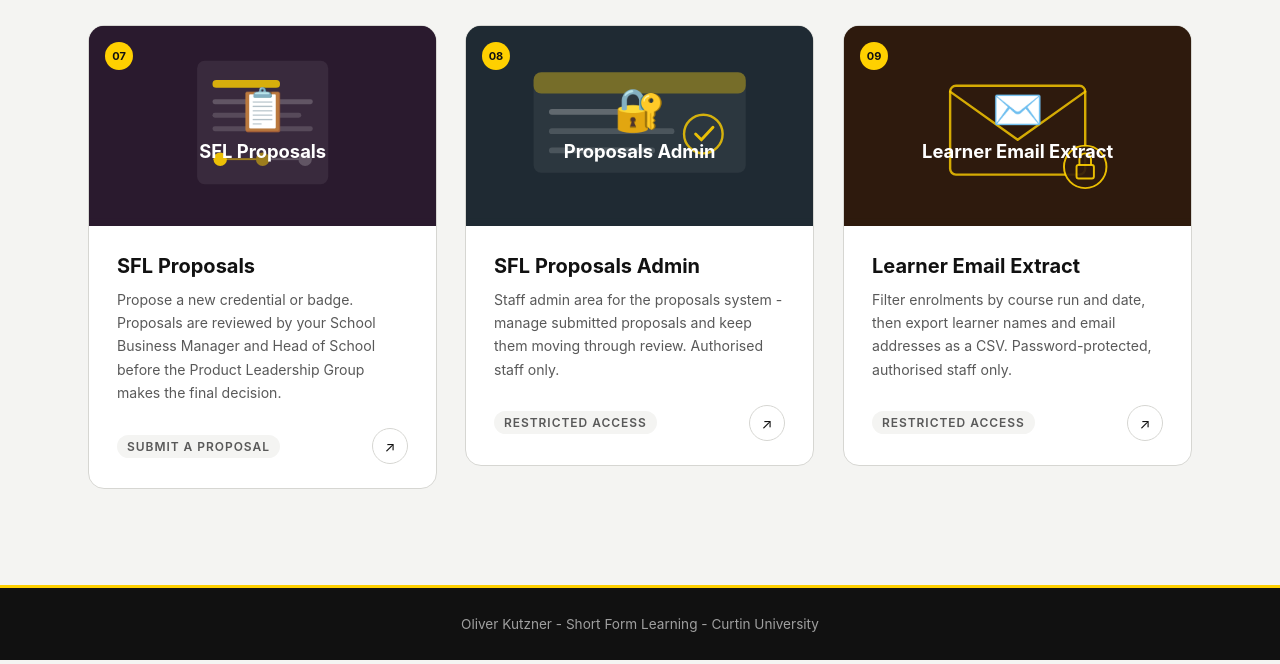
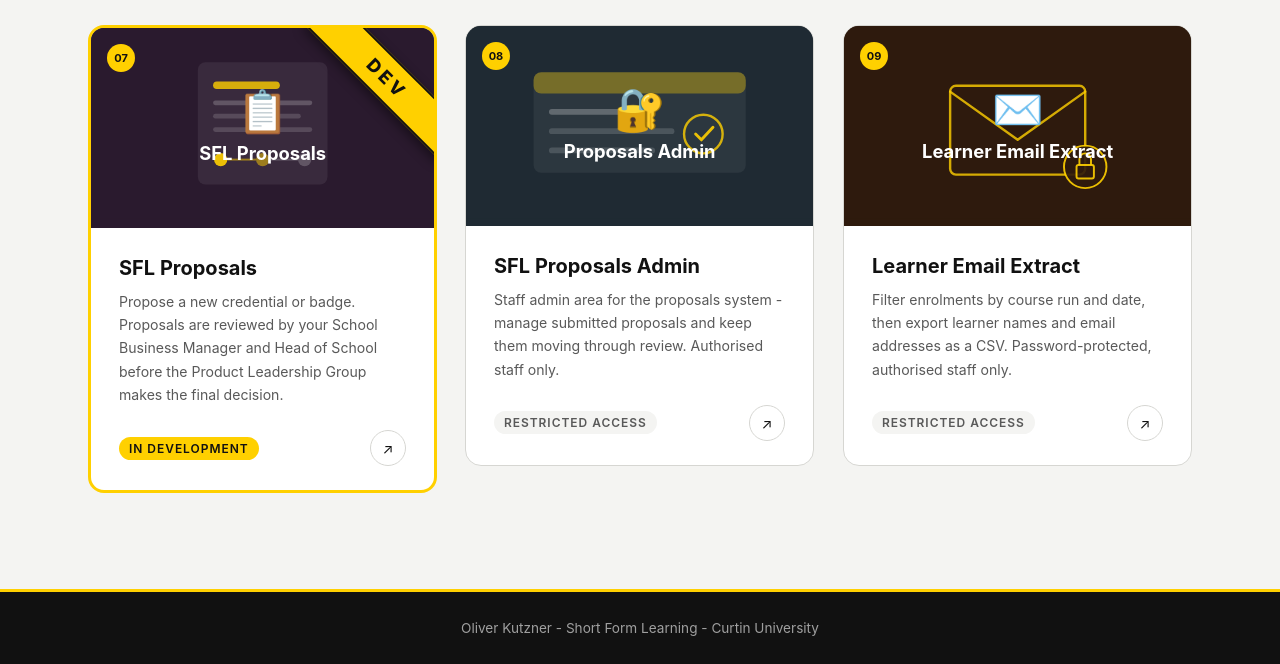
Before and after one commit to okutzner/SFL-Toolbox, a plain HTML site: page index.html in a window 1280 px wide. Shown: the part 1556-2220 px from the top of the page. Drawn offline with Linux system fonts and the light colour scheme.

Commit message:
Add files via upload

```diff
--- a/index.html
+++ b/index.html
@@ -236,6 +236,23 @@
       display: flex; align-items: center; justify-content: center;
       z-index: 3;
     }
+
+
+    /* DEV overlay for tools still in development: diagonal corner ribbon */
+    .dev-badge {
+      position: absolute; top: 30px; right: -48px;
+      width: 190px; padding: 8px 0;
+      transform: rotate(45deg);
+      background: var(--yellow); color: var(--black);
+      font-size: 18px; font-weight: 800;
+      letter-spacing: 0.2em; text-align: center;
+      border-top: 2px solid var(--black);
+      border-bottom: 2px solid var(--black);
+      box-shadow: 0 4px 12px rgba(0,0,0,0.45);
+      z-index: 4;
+    }
+    .card-dev { border: 3px solid var(--yellow); }
+    .card-dev .card-tag { background: var(--yellow); color: var(--black); }
 
     .card-body { padding: 28px 28px 24px; flex: 1; display: flex; flex-direction: column; gap: 10px; }
     .card-name { font-weight: 700; font-size: 1.25rem; line-height: 1.2; color: var(--black); }
@@ -618,11 +635,11 @@
         <!-- SFL Proposals -->
         <li>
           <a
-            class="card"
+            class="card card-dev"
             href="https://sfl-proposals.onrender.com"
             target="_blank"
             rel="noopener noreferrer"
-            aria-label="SFL Proposals - opens in a new tab"
+            aria-label="SFL Proposals, in development, opens in a new tab"
           >
             <div class="card-thumb">
               <svg class="thumb-art" viewBox="0 0 360 200" xmlns="http://www.w3.org/2000/svg" aria-hidden="true" focusable="false">
@@ -639,6 +656,7 @@
                 <line x1="187" y1="138" x2="217" y2="138" stroke="white" stroke-width="2" opacity="0.2"/>
               </svg>
               <span class="card-num" aria-hidden="true">07</span>
+              <span class="dev-badge">DEV</span>
               <div class="thumb-label" aria-hidden="true">
                 <span class="thumb-icon">📋</span>
                 <span class="thumb-title">SFL Proposals</span>
@@ -651,7 +669,7 @@
               </p>
             </div>
             <div class="card-footer">
-              <span class="card-tag">Submit a Proposal</span>
+              <span class="card-tag">In Development</span>
               <span class="card-arrow" aria-hidden="true">↗</span>
             </div>
           </a>
```
